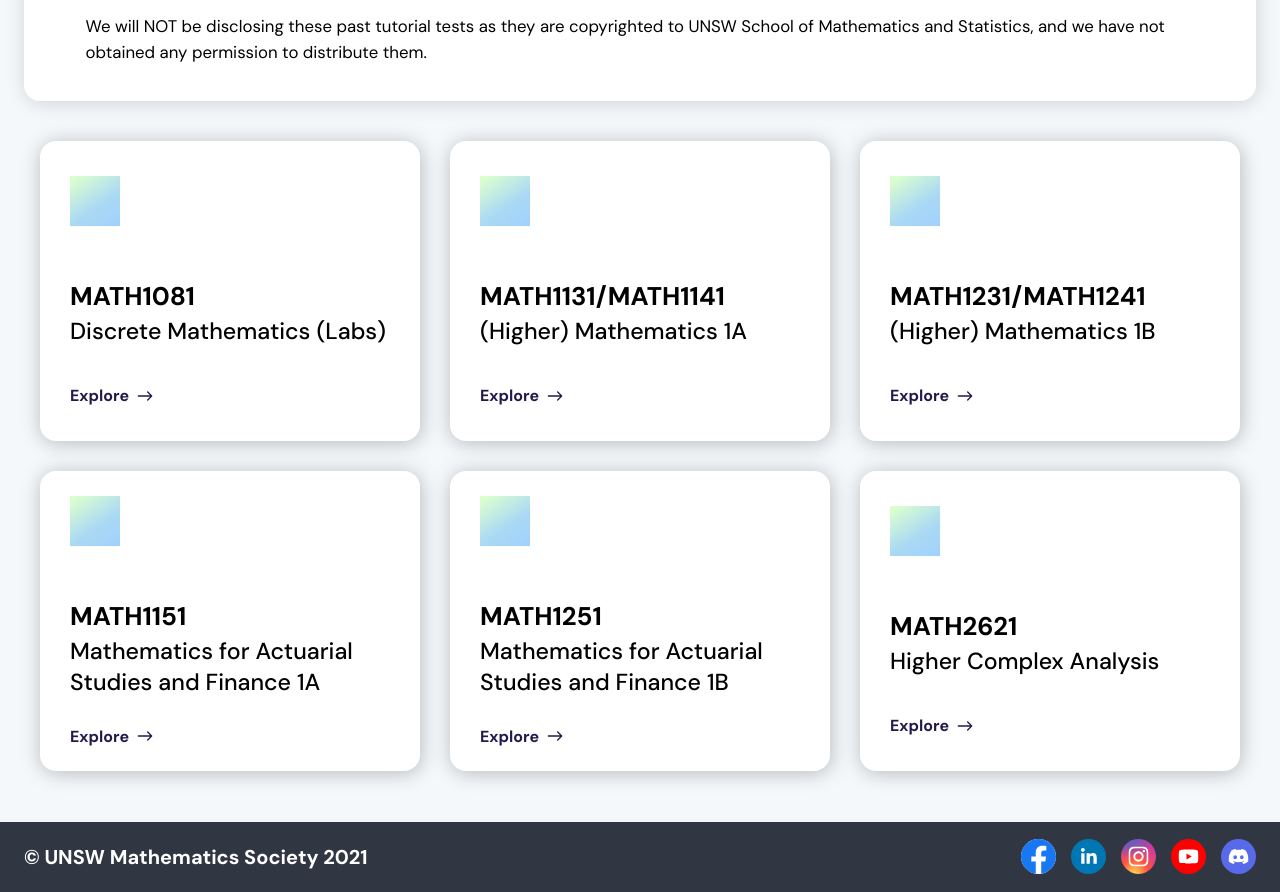
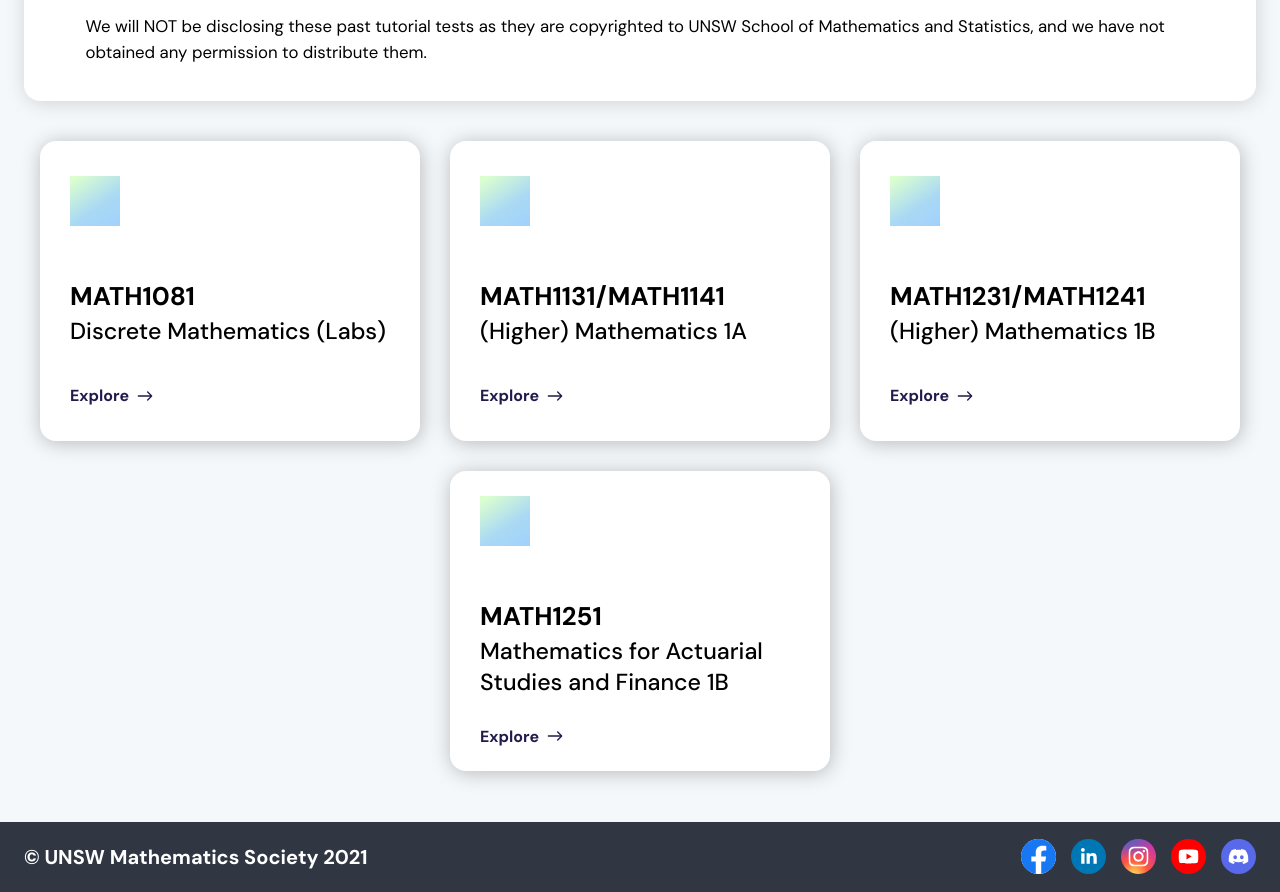
Before and after one commit to MathSocUNSW/mathsoc-website, a Next.js app in the folder frontend/: page /resources/exam-bank in a window 1280 px wide. Shown: the part 2120-3012 px from the top of the page. Built offline with nearby package versions, Linux system fonts and the light colour scheme.

Commit message:
Move old entries to its own array

```diff
--- a/frontend/src/data/examBankData.ts
+++ b/frontend/src/data/examBankData.ts
@@ -49,34 +49,6 @@ const examBankData: revisionTile[] = [
           {
             name: "2019T3 Lab Test 2 Solutions",
             path: "/files/examBank/MATH1081/MATH1081_T3_Labtest2_2019.pdf"
-          },
-          {
-            name: "2008S1 Test 1 Solutions",
-            path: "/files/examBank/MATH1081/MATH1081_Test_1_Solutions_2008.pdf"
-          },
-          {
-            name: "2018S1 Test 2 Solutions",
-            path: "/files/examBank/MATH1081/MATH1081_Test_2_Solutions_2008.pdf"
-          },
-          {
-            name: "2018S2 Test 2 Solutions",
-            path: "/files/examBank/MATH1081/MATH1081_Test_2_Semester_2_2008.pdf"
-          },
-          {
-            name: "2018S1 Test 3 Solutions",
-            path: "/files/examBank/MATH1081/MATH1081_Test_3_Solutions_2008.pdf"
-          },
-          {
-            name: "2018S1 Test 3 Solutions",
-            path: "/files/examBank/MATH1081/MATH1081_Test_3_Semester_2_2008.pdf"
-          },
-          {
-            name: "2018S1 Test 4 Solutions",
-            path: "/files/examBank/MATH1081/MATH1081_Test_4_Solutions_2008.pdf"
-          },
-          {
-            name: "2008S1 Test 4 Solutions (Semester 2)",
-            path: "/files/examBank/MATH1081/MATH1081_Test_4_Semester_2_2008.pdf"
           }
         ]
       }
@@ -104,22 +76,6 @@ const examBankData: revisionTile[] = [
           {
             name: "2019 Test 2 Algebra",
             path: "/files/examBank/MATH1131_MATH1141/MATH1131_1141_Labtest2_Algebra_2019.pdf"
-          },
-          {
-            name: "2014 Test 1 Algebra",
-            path: "/files/examBank/MATH1131_MATH1141/MATH1131_1141_Test_1_Algebra_2014.pdf"
-          },
-          {
-            name: "2014 Test 2 Algebra",
-            path: "/files/examBank/MATH1131_MATH1141/MATH1131_1141_Test_2_Algebra_2014.pdf"
-          },
-          {
-            name: "2008 Test 1 Calculus",
-            path: "/files/examBank/MATH1131_MATH1141/MATH1131_1141_Test_1_Calculus_2008.pdf"
-          },
-          {
-            name: "2009 Test 2 Calculus",
-            path: "/files/examBank/MATH1131_MATH1141/MATH1131_1141_Test_2_Calculus_2009.pdf"
           }
         ]
       }
@@ -147,22 +103,6 @@ const examBankData: revisionTile[] = [
           {
             name: "2019 Test 2 Calculus",
             path: "/files/examBank/MATH1231_MATH1241/MATH1231_1241_Labtest2_Calculus_2019.pdf"
-          },
-          {
-            name: "2007 Test 1 Calculus",
-            path: "/files/examBank/MATH1231_MATH1241/MATH1231_1241_Algebra_Test_1_2007.pdf"
-          },
-          {
-            name: "2008 Test 1 Calculus",
-            path: "/files/examBank/MATH1231_MATH1241/MATH1231_1241_Calculus_Test_1_2008.pdf"
-          },
-          {
-            name: "2009 Test 2 Algebra",
-            path: "/files/examBank/MATH1231_MATH1241/MATH1231_1241_Algebra_Test_2_2009.pdf"
-          },
-          {
-            name: "2008 Test 2 Calculus",
-            path: "/files/examBank/MATH1231_MATH1241/MATH1231_1241_Calculus_Test_2_2008.pdf"
           }
         ]
       }
@@ -203,15 +143,7 @@ const examBankData: revisionTile[] = [
         groupHeader: "",
         groupLinks: [
           { name: "2018 Algebra", path: "/files/examBank/MATH1251/MATH1251_Algebra_2018.pdf" },
-          { name: "Calculus", path: "/files/examBank/MATH1251/MATH1251_Calculus_2018.pdf" },
-          {
-            name: "2010 Algebra - Course Pack Solutions",
-            path: "/files/examBank/MATH1251/MATH1251_Algebra_Course_Pack_Solutions_2010.pdf"
-          },
-          {
-            name: "2010 Calculus - Course Pack Solutions",
-            path: "/files/examBank/MATH1251/MATH1251_Calculus_Course_Pack_Solutions_2010.pdf"
-          }
+          { name: "2018 Calculus", path: "/files/examBank/MATH1251/MATH1251_Calculus_2018.pdf" }
         ]
       }
     ]
@@ -233,4 +165,149 @@ const examBankData: revisionTile[] = [
   }
 ];
 
+export const oldExamBankData: revisionTile[] = [
+  {
+    courseCode: "MATH1081",
+    courseTitle: "Discrete Mathematics (Labs)",
+    revisionLinks: [
+      {
+        groupHeader: "",
+        groupLinks: [
+          {
+            name: "2008S1 Test 1 Solutions",
+            path: "/files/examBank/MATH1081/MATH1081_Test_1_Solutions_2008.pdf"
+          },
+          {
+            name: "2008S1 Test 2 Solutions",
+            path: "/files/examBank/MATH1081/MATH1081_Test_2_Solutions_2008.pdf"
+          },
+          {
+            name: "2008S1 Test 2 Solutions",
+            path: "/files/examBank/MATH1081/MATH1081_Test_2_Semester_2_2008.pdf"
+          },
+          {
+            name: "2008S1 Test 3 Solutions",
+            path: "/files/examBank/MATH1081/MATH1081_Test_3_Solutions_2008.pdf"
+          },
+          {
+            name: "2008S1 Test 3 Solutions",
+            path: "/files/examBank/MATH1081/MATH1081_Test_3_Semester_2_2008.pdf"
+          },
+          {
+            name: "2008S1 Test 4 Solutions",
+            path: "/files/examBank/MATH1081/MATH1081_Test_4_Solutions_2008.pdf"
+          },
+          {
+            name: "2008S1 Test 4 Solutions",
+            path: "/files/examBank/MATH1081/MATH1081_Test_4_Semester_2_2008.pdf"
+          }
+        ]
+      }
+    ]
+  },
+  //NEXT TILE
+  {
+    courseCode: "MATH1131/MATH1141",
+    courseTitle: "(Higher) Mathematics 1A",
+    revisionLinks: [
+      {
+        groupHeader: "",
+        groupLinks: [
+          {
+            name: "2014 Test 1 Algebra",
+            path: "/files/examBank/MATH1131_MATH1141/MATH1131_1141_Test_1_Algebra_2014.pdf"
+          },
+          {
+            name: "2014 Test 2 Algebra",
+            path: "/files/examBank/MATH1131_MATH1141/MATH1131_1141_Test_2_Algebra_2014.pdf"
+          },
+          {
+            name: "2008 Test 1 Calculus",
+            path: "/files/examBank/MATH1131_MATH1141/MATH1131_1141_Test_1_Calculus_2008.pdf"
+          },
+          {
+            name: "2009 Test 2 Calculus",
+            path: "/files/examBank/MATH1131_MATH1141/MATH1131_1141_Test_2_Calculus_2009.pdf"
+          }
+        ]
+      }
+    ]
+  },
+  //NEXT TILE
+  {
+    courseCode: "MATH1231/MATH1241",
+    courseTitle: "(Higher) Mathematics 1B",
+    revisionLinks: [
+      {
+        groupHeader: "",
+        groupLinks: [
+          {
+            name: "2007 Test 1 Calculus",
+            path: "/files/examBank/MATH1231_MATH1241/MATH1231_1241_Algebra_Test_1_2007.pdf"
+          },
+          {
+            name: "2008 Test 1 Calculus",
+            path: "/files/examBank/MATH1231_MATH1241/MATH1231_1241_Calculus_Test_1_2008.pdf"
+          },
+          {
+            name: "2009 Test 2 Algebra",
+            path: "/files/examBank/MATH1231_MATH1241/MATH1231_1241_Algebra_Test_2_2009.pdf"
+          },
+          {
+            name: "2008 Test 2 Calculus",
+            path: "/files/examBank/MATH1231_MATH1241/MATH1231_1241_Calculus_Test_2_2008.pdf"
+          }
+        ]
+      }
+    ]
+  },
+  //NEXT TILE
+  // {
+  //   courseCode: "MATH1151",
+  //   courseTitle: "Mathematics for Actuarial Studies and Finance 1A",
+  //   revisionLinks: [
+  //     {
+  //       groupHeader: "",
+  //       groupLinks: []
+  //     }
+  //   ]
+  // },
+  //NEXT TILE
+  {
+    courseCode: "MATH1251",
+    courseTitle: "Mathematics for Actuarial Studies and Finance 1B",
+    revisionLinks: [
+      {
+        groupHeader: "",
+        groupLinks: [
+          {
+            name: "2010 Algebra - Course Pack Solutions",
+            path: "/files/examBank/MATH1251/MATH1251_Algebra_Course_Pack_Solutions_2010.pdf"
+          },
+          {
+            name: "2010 Calculus - Course Pack Solutions",
+            path: "/files/examBank/MATH1251/MATH1251_Calculus_Course_Pack_Solutions_2010.pdf"
+          }
+        ]
+      }
+    ]
+  }
+  //NEXT TILE
+  // {
+  //   courseCode: "MATH2621",
+  //   courseTitle: "Higher Complex Analysis",
+  //   revisionLinks: [
+  //     {
+  //       groupHeader: "",
+  //       groupLinks: [
+  //         {
+  //           name: "Homework Worked Solutions",
+  //           path: ""
+  //         }
+  //       ]
+  //     }
+  //   ]
+  // }
+];
+
 export default examBankData;
--- a/frontend/src/data/examBankTutorialTestsData.ts
+++ /dev/null
@@ -1,212 +0,0 @@
-/*TODO: messy structure...*/
-export interface revisionTile {
-  courseCode: string;
-  courseTitle: string;
-  revisionLinks: groups[];
-}
-
-export interface groups {
-  groupHeader: string;
-  groupLinks: links[];
-}
-
-export interface links {
-  name: string;
-  path: string;
-}
-
-/* TEMPLATE:
-  {
-    courseCode: "",
-    courseTitle: "",
-    revisionLinks: [
-      {
-        groupHeader: "",
-        groupLinks: [
-          {
-            name: "",
-            path: "",
-          },
-        ],
-      },
-    ],
-  },
-*/
-
-/*TODO: revision paths*/
-const examBankTutorialTestsData: revisionTile[] = [
-  //NEXT TILE
-  {
-    courseCode: "MATH1081",
-    courseTitle: "Discrete Mathematics (Labs)",
-    revisionLinks: [
-      {
-        groupHeader: "",
-        groupLinks: [
-          {
-            name: "Test 1 Solutions",
-            path: ""
-          },
-          {
-            name: "Test 2 Solutions",
-            path: ""
-          },
-          {
-            name: "Test 2 Solutions (Semester 2)",
-            path: ""
-          },
-          {
-            name: "Test 3 Solutions",
-            path: ""
-          },
-          {
-            name: "Test 3 Solutions (Semester 2)",
-            path: ""
-          },
-          {
-            name: "Test 4 Solutions",
-            path: ""
-          },
-          {
-            name: "Test 4 Solutions (Semester 2)",
-            path: ""
-          }
-        ]
-      }
-    ]
-  },
-  //NEXT TILE
-  {
-    courseCode: "MATH1131/MATH1141",
-    courseTitle: "(Higher) Mathematics 1A",
-    revisionLinks: [
-      {
-        groupHeader: "",
-        groupLinks: [
-          {
-            name: "Test 1 (Algebra)",
-            path: ""
-          },
-          {
-            name: "Test 1 (Calculus)",
-            path: ""
-          },
-          {
-            name: "Test 2 (Algebra)",
-            path: ""
-          },
-          {
-            name: "Test 2 (Calculus) 2009",
-            path: ""
-          },
-          {
-            name: "Test 2 (Calculus) (Version 2)",
-            path: ""
-          }
-        ]
-      }
-    ]
-  },
-  //NEXT TILE
-  {
-    courseCode: "MATH1231/MATH1241",
-    courseTitle: "(Higher) Mathematics 1B",
-    revisionLinks: [
-      {
-        groupHeader: "",
-        groupLinks: [
-          {
-            name: "Test 1 (Algebra)",
-            path: ""
-          },
-          {
-            name: "Test 1 (Calculus)",
-            path: ""
-          },
-          {
-            name: "Test 2 (Algebra)",
-            path: ""
-          },
-          {
-            name: "Test 2 (Calculus)",
-            path: ""
-          }
-        ]
-      }
-    ]
-  },
-  //NEXT TILE
-  {
-    courseCode: "MATH1151",
-    courseTitle: "Mathematics for Actuarial Studies and Finance 1A",
-    revisionLinks: [
-      {
-        groupHeader: "",
-        groupLinks: [
-          {
-            name: "Test 1 (Algebra)",
-            path: ""
-          },
-          {
-            name: "Test 1 (Calculus)",
-            path: ""
-          },
-          {
-            name: "Test 2 (Algebra)",
-            path: ""
-          },
-          {
-            name: "Test 2 (Calculus)",
-            path: ""
-          }
-        ]
-      }
-    ]
-  },
-  //NEXT TILE
-  {
-    courseCode: "MATH1251",
-    courseTitle: "Mathematics for Actuarial Studies and Finance 1B",
-    revisionLinks: [
-      {
-        groupHeader: "",
-        groupLinks: [
-          {
-            name: "Algebra",
-            path: ""
-          },
-          {
-            name: "Calculus",
-            path: ""
-          },
-          {
-            name: "Algebra - Course Pack Solutions",
-            path: ""
-          },
-          {
-            name: "Calculus - Course Pack Solutions",
-            path: ""
-          }
-        ]
-      }
-    ]
-  },
-  //NEXT TILE
-  {
-    courseCode: "MATH2621",
-    courseTitle: "Higher Complex Analysis",
-    revisionLinks: [
-      {
-        groupHeader: "",
-        groupLinks: [
-          {
-            name: "Homework Worked Solutions",
-            path: ""
-          }
-        ]
-      }
-    ]
-  }
-];
-
-export default examBankTutorialTestsData;
--- a/frontend/src/pages/resources/exam-bank.tsx
+++ b/frontend/src/pages/resources/exam-bank.tsx
@@ -13,8 +13,7 @@ import Tile from "components/Tile";
 import styles from "src/styles/examBank.module.scss";
 
 // Data
-import examBankData from "src/data/examBankData";
-import examBankTutorialTestsData from "src/data/examBankTutorialTestsData";
+import examBankData, { oldExamBankData } from "src/data/examBankData";
 import { examBankInfo } from "src/data/resourceData";
 
 const ExamBank: React.FC = () => {
@@ -86,7 +85,7 @@ const ExamBank: React.FC = () => {
         </WholePageBox>
         <br />
         <div className={styles.testTileContainer}>
-          {examBankTutorialTestsData.map((tileData) => (
+          {oldExamBankData.map((tileData) => (
             <Tile {...tileData} key={tileData.courseCode} />
           ))}
         </div>
```
